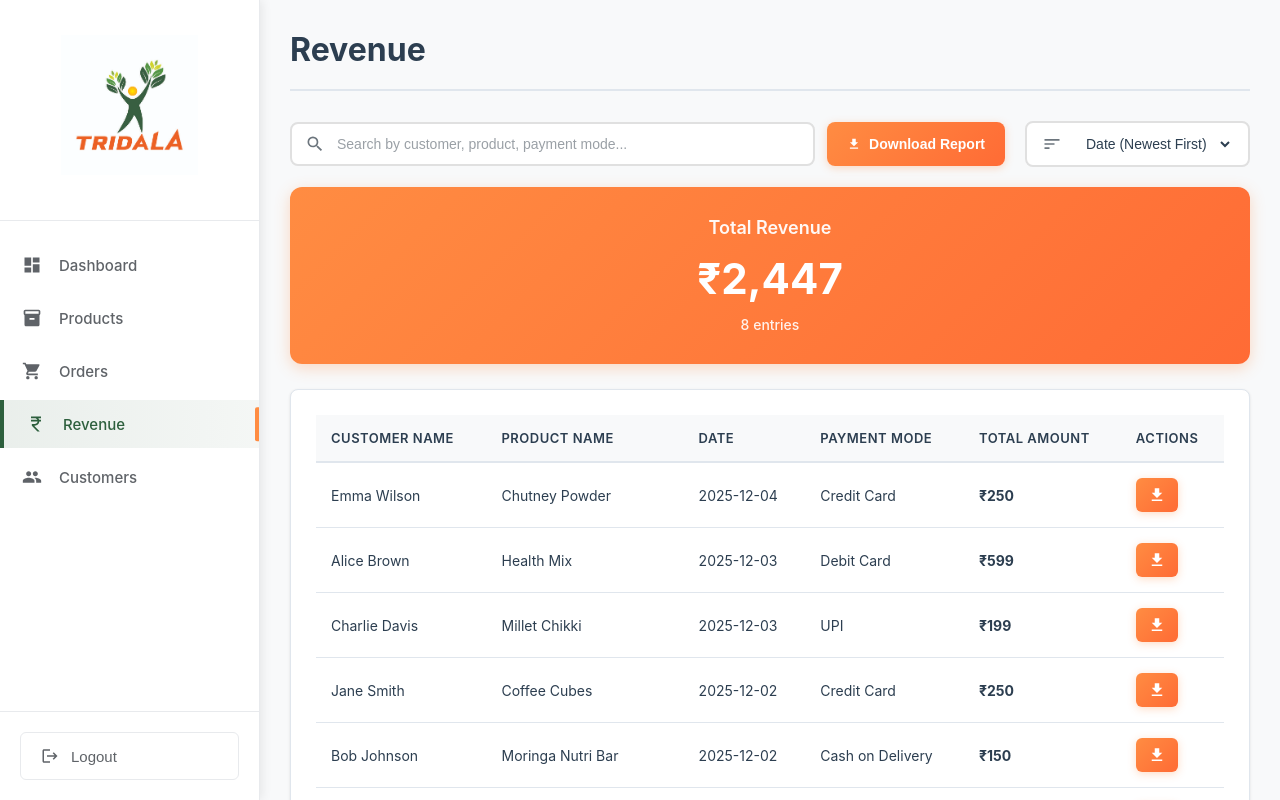
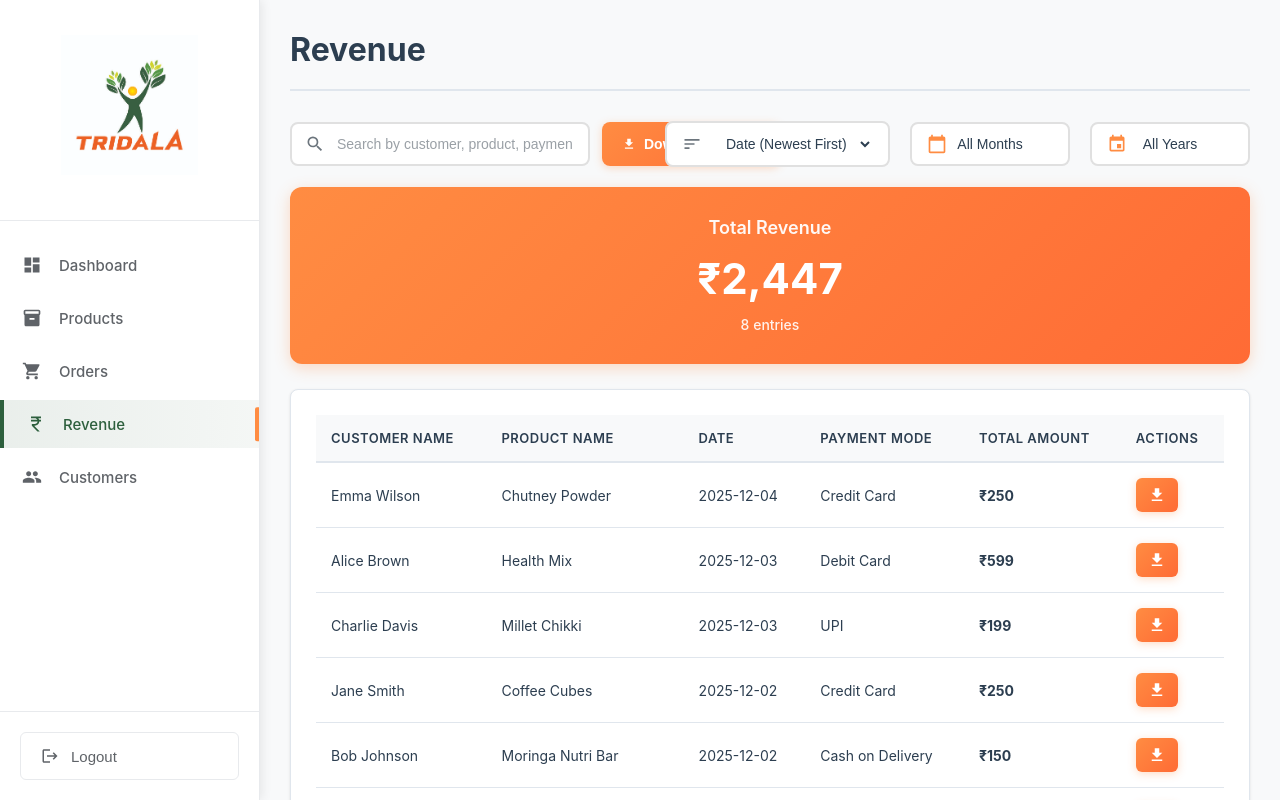
Before and after one commit to Devtechblr/Tridala-Foods-Admin, a React (Vite) app: page /revenue in a window 1280 px wide. Shown: the top 800 px of the page. Built offline with nearby package versions, Linux system fonts and the light colour scheme; sample sign-in values are in the browser's storage.

Commit message:
Version 6 - Worked on Product and Revenue pages

```diff
--- a/src/pages/Revenue.jsx
+++ b/src/pages/Revenue.jsx
@@ -1,10 +1,12 @@
 import React, { useState } from 'react';
-import { MdSearch, MdDownload, MdSort } from 'react-icons/md';
+import { MdSearch, MdDownload, MdSort, MdCalendarToday, MdEvent } from 'react-icons/md';
 import '../styles/Revenue.css';
 
 const Revenue = () => {
   const [searchTerm, setSearchTerm] = useState('');
   const [sortBy, setSortBy] = useState('date-desc');
+  const [selectedMonth, setSelectedMonth] = useState('');
+  const [selectedYear, setSelectedYear] = useState('');
   const [revenues, setRevenues] = useState([
     {
       id: 1,
@@ -72,6 +74,26 @@ const Revenue = () => {
     }
   ]);
 
+  // Month names for the month filter
+  const months = [
+    { value: '01', label: 'January' },
+    { value: '02', label: 'February' },
+    { value: '03', label: 'March' },
+    { value: '04', label: 'April' },
+    { value: '05', label: 'May' },
+    { value: '06', label: 'June' },
+    { value: '07', label: 'July' },
+    { value: '08', label: 'August' },
+    { value: '09', label: 'September' },
+    { value: '10', label: 'October' },
+    { value: '11', label: 'November' },
+    { value: '12', label: 'December' }
+  ];
+
+  // Generate year list (last 5 years)
+  const currentYear = new Date().getFullYear();
+  const years = Array.from({ length: 5 }, (_, i) => currentYear - i);
+
   // Download single revenue entry as CSV
   const downloadRevenueCSV = (revenue) => {
     const csvContent = [
@@ -138,13 +160,26 @@ const Revenue = () => {
   const getFilteredAndSortedRevenues = () => {
     let filtered = revenues.filter(revenue => {
       const searchLower = searchTerm.toLowerCase();
-      return (
+      const revenueDate = new Date(revenue.date);
+      const revenueMonth = String(revenueDate.getMonth() + 1).padStart(2, '0');
+      const revenueYear = String(revenueDate.getFullYear());
+
+      // Search filter
+      const matchesSearch = (
         revenue.customerName.toLowerCase().includes(searchLower) ||
         revenue.productName.toLowerCase().includes(searchLower) ||
         revenue.paymentMode.toLowerCase().includes(searchLower) ||
         revenue.date.includes(searchTerm) ||
         revenue.totalAmount.includes(searchTerm)
       );
+
+      // Month filter
+      const matchesMonth = selectedMonth === '' || revenueMonth === selectedMonth;
+
+      // Year filter
+      const matchesYear = selectedYear === '' || revenueYear === selectedYear;
+
+      return matchesSearch && matchesMonth && matchesYear;
     });
 
     // Sort logic
@@ -158,10 +193,6 @@ const Revenue = () => {
           return new Date(a.date) - new Date(b.date);
         case 'date-desc':
           return new Date(b.date) - new Date(a.date);
-        case 'month':
-          return new Date(a.date).getMonth() - new Date(b.date).getMonth();
-        case 'year':
-          return new Date(a.date).getFullYear() - new Date(b.date).getFullYear();
         default:
           return 0;
       }
@@ -218,8 +249,34 @@ const Revenue = () => {
               <option value="date-asc">Date (Oldest First)</option>
               <option value="name-asc">Name (A-Z)</option>
               <option value="name-desc">Name (Z-A)</option>
-              <option value="month">Month</option>
-              <option value="year">Year</option>
+            </select>
+          </div>
+
+          <div className="filter-box">
+            <MdCalendarToday className="filter-icon" />
+            <select
+              value={selectedMonth}
+              onChange={(e) => setSelectedMonth(e.target.value)}
+              className="filter-select"
+            >
+              <option value="">All Months</option>
+              {months.map((month) => (
+                <option key={month.value} value={month.value}>{month.label}</option>
+              ))}
+            </select>
+          </div>
+
+          <div className="filter-box">
+            <MdEvent className="filter-icon" />
+            <select
+              value={selectedYear}
+              onChange={(e) => setSelectedYear(e.target.value)}
+              className="filter-select"
+            >
+              <option value="">All Years</option>
+              {years.map((year) => (
+                <option key={year} value={String(year)}>{year}</option>
+              ))}
             </select>
           </div>
         </div>
--- a/src/styles/Revenue.css
+++ b/src/styles/Revenue.css
@@ -147,6 +147,47 @@
   outline: none;
 }
 
+/* Filter Box */
+.filter-box {
+  position: relative;
+  display: flex;
+  align-items: center;
+  gap: 10px;
+  background: white;
+  border: 2px solid #e0e0e0;
+  border-radius: 8px;
+  padding: 0 15px;
+  min-width: 160px;
+  transition: all 0.3s ease;
+}
+
+.filter-box:hover {
+  border-color: #ff8c42;
+}
+
+.filter-icon {
+  font-size: 20px;
+  color: #ff8c42;
+  pointer-events: none;
+}
+
+.filter-select {
+  padding: 12px 10px;
+  border: none;
+  background: transparent;
+  font-size: 14px;
+  color: #2c3e50;
+  cursor: pointer;
+  outline: none;
+  flex: 1;
+  font-weight: 500;
+  text-align: center;
+}
+
+.filter-select:focus {
+  outline: none;
+}
+
 /* Download Button */
 .btn-download {
   padding: 8px 12px;
```
Also changed, not shown: src/pages/Products.jsx (+54 -87 lines).
